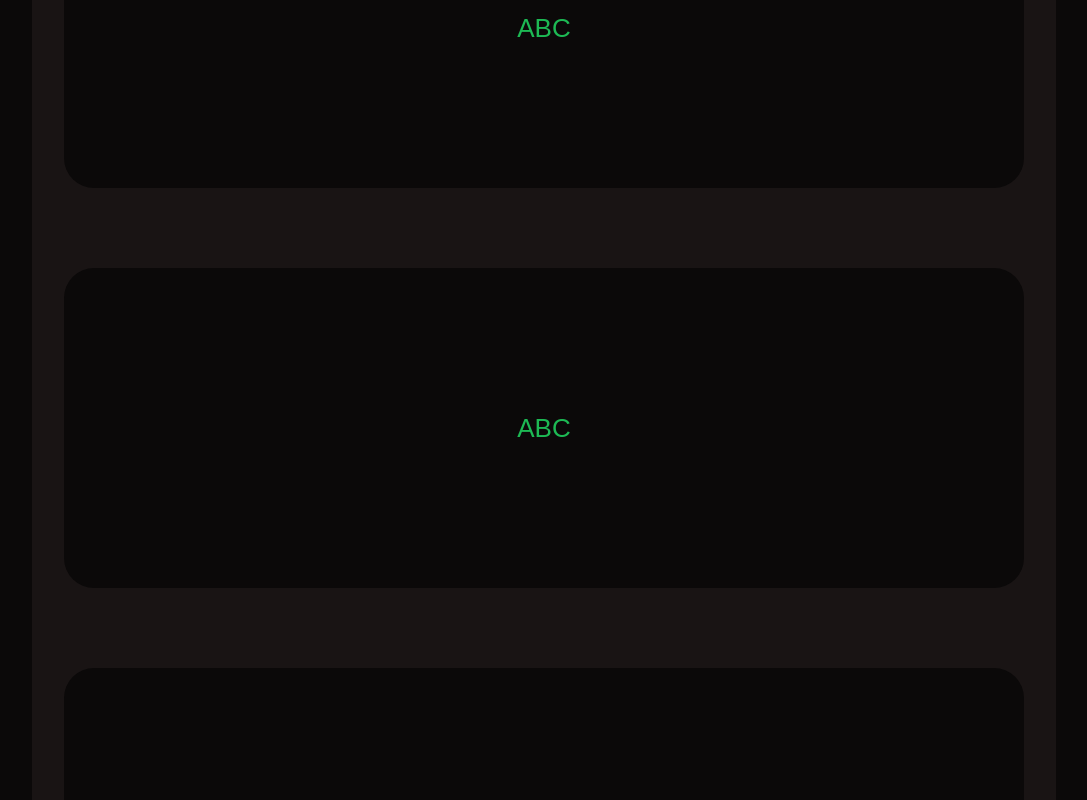
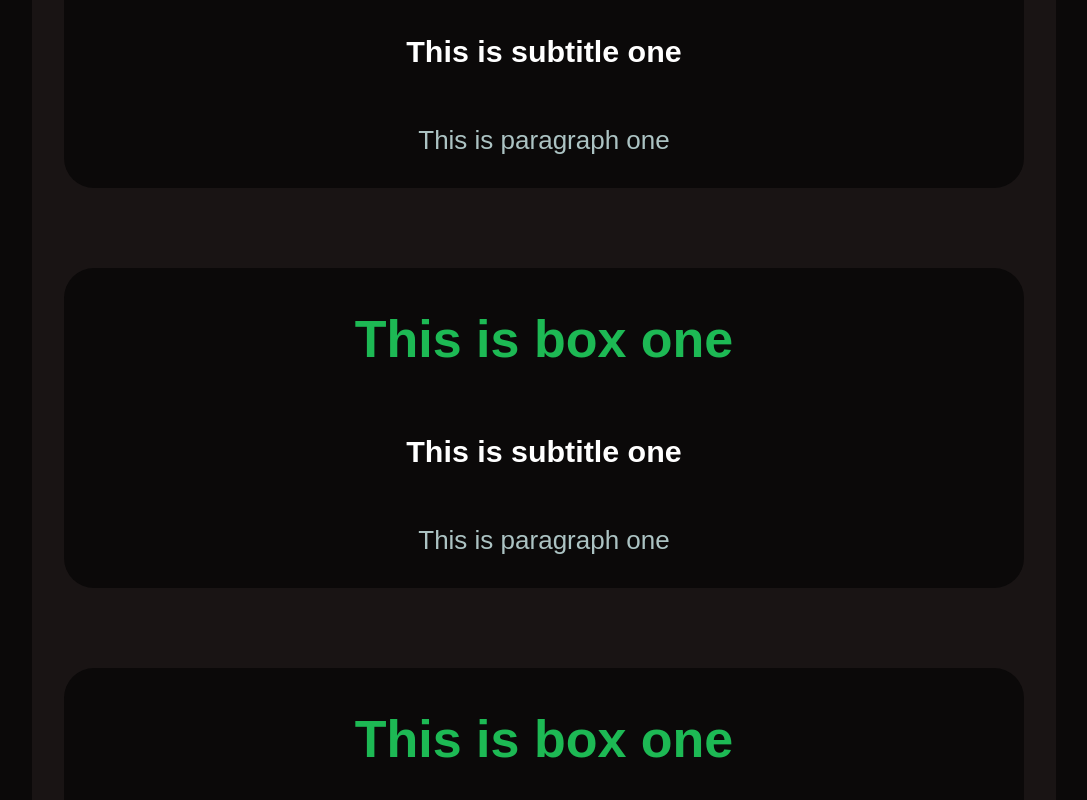
Before and after one commit to hmannelig/new-website, a React (Create React App) app: page / in a window 1280 px wide. Shown: the part 1080-1880 px from the top of the page, without its empty margins (96-1183 px from the left). Built offline with nearby package versions, Linux system fonts and the light colour scheme.

Commit message:
small refactor

```diff
--- a/src/components/Box.js
+++ b/src/components/Box.js
@@ -5,9 +5,12 @@ class Box extends React.Component {
   render() {
     return (
       <div className="box">
-        <div>A</div>
+        <h1>{this.props.title}</h1>
+        <h3>{this.props.subtitle}</h3>
+        <p>{this.props.paragraph}</p>
+        {/* <div>A</div>
         <div>B</div>
-        <div>C</div>
+        <div>C</div> */}
       </div>
     );
   }
--- a/src/components/Page.js
+++ b/src/components/Page.js
@@ -7,10 +7,21 @@ class Page extends React.Component {
     return (
       <div className="page">
         <body className="page-body">
-          <Box></Box>
-          <Box></Box>
-          <Box></Box>
-          <Box></Box>
+          <Box
+            title={"This is box one"}
+            subtitle={"This is subtitle one"}
+            paragraph={"This is paragraph one"}
+          ></Box>
+          <Box
+            title={"This is box one"}
+            subtitle={"This is subtitle one"}
+            paragraph={"This is paragraph one"}
+          ></Box>
+          <Box
+            title={"This is box one"}
+            subtitle={"This is subtitle one"}
+            paragraph={"This is paragraph one"}
+          ></Box>
         </body>
       </div>
     );
--- a/src/css/box.css
+++ b/src/css/box.css
@@ -3,6 +3,7 @@
 .box {
   /* border: white solid 1px; */
   display: flex;
+  flex-direction: column;
   min-width: 120vh;
   height: 40vmin;
   align-items: center;
--- a/src/css/index.css
+++ b/src/css/index.css
@@ -2,7 +2,7 @@
 
 body {
   margin: 0;
-  font-family: 'proxima-nova', sans-serif;
+  font-family: "proxima-nova", sans-serif;
   /* font-family: -apple-system, BlinkMacSystemFont, "Segoe UI", "Roboto", "Oxygen",
     "Ubuntu", "Cantarell", "Fira Sans", "Droid Sans", "Helvetica Neue",
     sans-serif; */
@@ -14,3 +14,15 @@ code {
   font-family: source-code-pro, Menlo, Monaco, Consolas, "Courier New",
     monospace;
 }
+
+h1 {
+  color: var(--spotify-green);
+}
+
+h3 {
+  color: white;
+}
+
+p {
+  color: var(--spotify-gray-light);
+}
```
